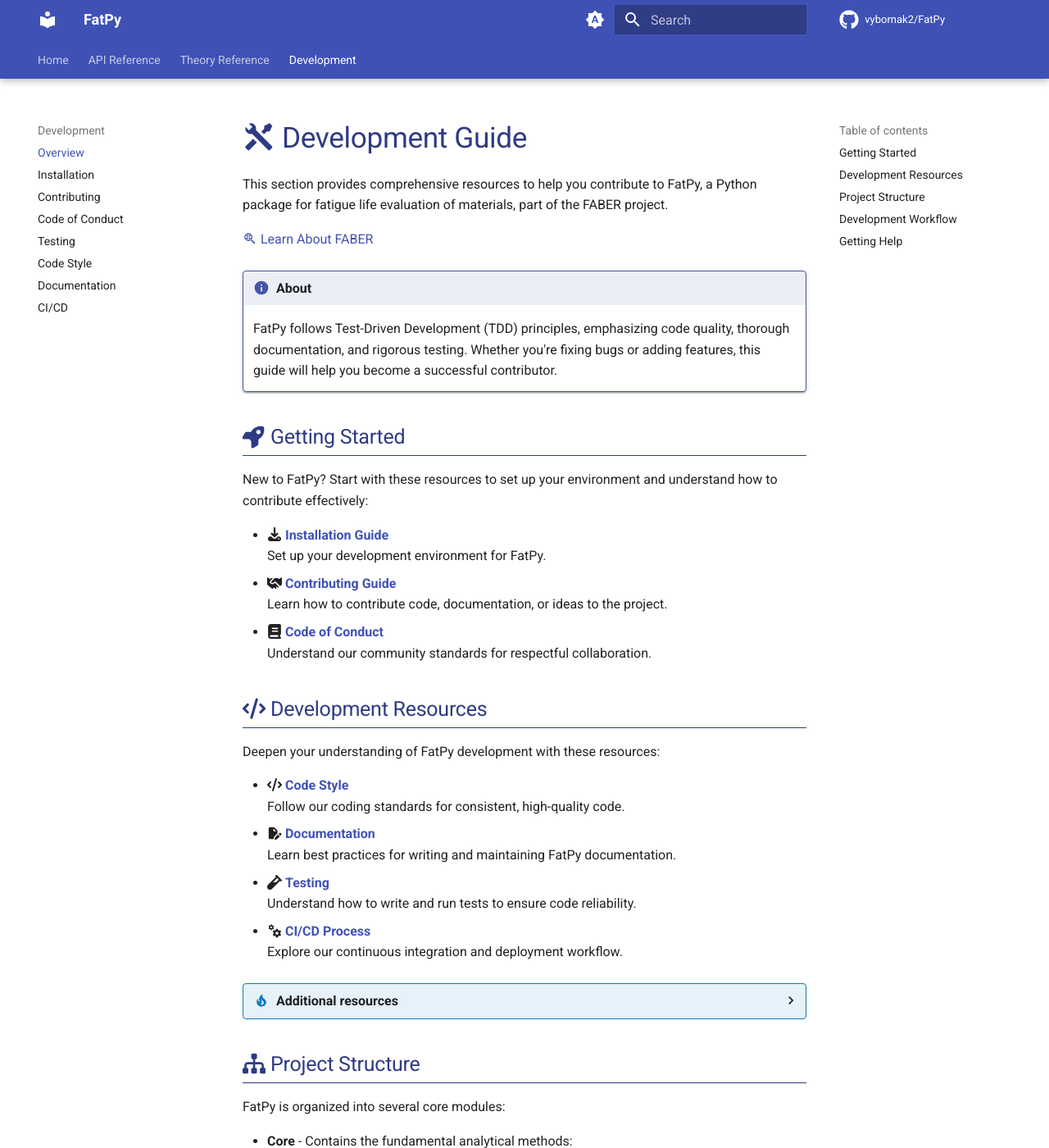
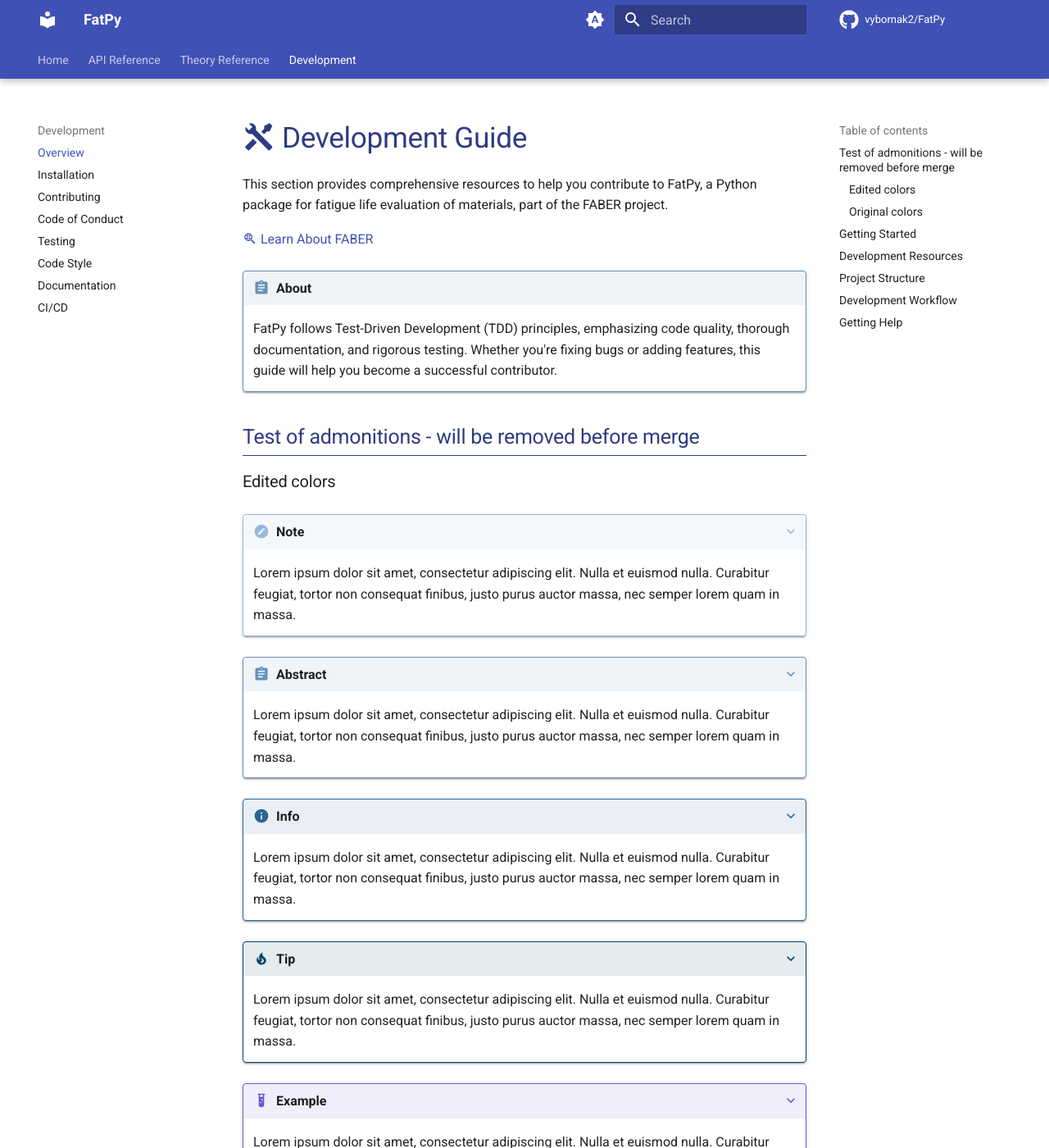
Before and after one commit to faberorg/FatPy, an MkDocs documentation site: the page built from docs/development/index.md, in a window 1280 px wide and 1400 px high. Shown: the whole window at 82% size. Built offline with MkDocs 1.6.1 and Material for MkDocs 9.7.7, drawn with Linux system fonts in a browser that asks for light colours; comment, search, counter and statistics services are not loaded; some of the changed text lies outside the part shown.

Commit message:
Custom admonition colors and navigation fix

```diff
--- a/docs/development/index.md
+++ b/docs/development/index.md
@@ -8,8 +8,76 @@
 
 [:material-search-web: Learn About FABER](../faber_cost.md)
 
-!!! custom-info "About"
+!!! abstract "About"
     FatPy follows Test-Driven Development (TDD) principles, emphasizing code quality, thorough documentation, and rigorous testing. Whether you're fixing bugs or adding features, this guide will help you become a successful contributor.
+
+## Test of admonitions - will be removed before merge
+
+### Edited colors
+
+???+ note
+    Lorem ipsum dolor sit amet, consectetur adipiscing elit. Nulla et
+    euismod nulla. Curabitur feugiat, tortor non consequat finibus, justo
+    purus auctor massa, nec semper lorem quam in massa.
+
+???+ abstract
+    Lorem ipsum dolor sit amet, consectetur adipiscing elit. Nulla et
+    euismod nulla. Curabitur feugiat, tortor non consequat finibus, justo
+    purus auctor massa, nec semper lorem quam in massa.
+
+???+ info
+    Lorem ipsum dolor sit amet, consectetur adipiscing elit. Nulla et
+    euismod nulla. Curabitur feugiat, tortor non consequat finibus, justo
+    purus auctor massa, nec semper lorem quam in massa.
+
+???+ tip
+    Lorem ipsum dolor sit amet, consectetur adipiscing elit. Nulla et
+    euismod nulla. Curabitur feugiat, tortor non consequat finibus, justo
+    purus auctor massa, nec semper lorem quam in massa.
+
+???+ example
+    Lorem ipsum dolor sit amet, consectetur adipiscing elit. Nulla et
+    euismod nulla. Curabitur feugiat, tortor non consequat finibus, justo
+    purus auctor massa, nec semper lorem quam in massa.
+
+---
+
+### Original colors
+
+!!! success
+    Lorem ipsum dolor sit amet, consectetur adipiscing elit. Nulla et
+    euismod nulla. Curabitur feugiat, tortor non consequat finibus, justo
+    purus auctor massa, nec semper lorem quam in massa.
+
+!!! question
+    Lorem ipsum dolor sit amet, consectetur adipiscing elit. Nulla et
+    euismod nulla. Curabitur feugiat, tortor non consequat finibus, justo
+    purus auctor massa, nec semper lorem quam in massa.
+
+!!! warning
+    Lorem ipsum dolor sit amet, consectetur adipiscing elit. Nulla et
+    euismod nulla. Curabitur feugiat, tortor non consequat finibus, justo
+    purus auctor massa, nec semper lorem quam in massa.
+
+!!! failure
+    Lorem ipsum dolor sit amet, consectetur adipiscing elit. Nulla et
+    euismod nulla. Curabitur feugiat, tortor non consequat finibus, justo
+    purus auctor massa, nec semper lorem quam in massa.
+
+!!! danger
+    Lorem ipsum dolor sit amet, consectetur adipiscing elit. Nulla et
+    euismod nulla. Curabitur feugiat, tortor non consequat finibus, justo
+    purus auctor massa, nec semper lorem quam in massa.
+
+!!! bug
+    Lorem ipsum dolor sit amet, consectetur adipiscing elit. Nulla et
+    euismod nulla. Curabitur feugiat, tortor non consequat finibus, justo
+    purus auctor massa, nec semper lorem quam in massa.
+
+!!! quote
+    Lorem ipsum dolor sit amet, consectetur adipiscing elit. Nulla et
+    euismod nulla. Curabitur feugiat, tortor non consequat finibus, justo
+    purus auctor massa, nec semper lorem quam in massa.
 
 ## :fontawesome-solid-rocket: Getting Started
 
--- a/docs/stylesheets/extra.css
+++ b/docs/stylesheets/extra.css
@@ -15,24 +15,34 @@
 /* Define custom colors for headings */
 --fatpy-heading1-color: var(--md-primary-fg-color--light);
 --fatpy-heading2-color: var(--md-primary-fg-color--light);
---fatpy-light-color:                 rgb(12, 123, 192);
---fatpy-dark-color:                  rgb(70, 86, 168);
 
-/* Define custom colors and icons for admonitions */
---custom-info-color: var(--fatpy-dark-color);
---custom-tip-color: var(--fatpy-light-color);
+/* Defined custom colors for admonitions in light mode */
+--custom-note-color: #98b8d8;
+--custom-abstract-color: #6490bc;
+--custom-info-color: #296595;
+--custom-tip-color: #034670;
+--custom-example-color: #6a5acd;
+
+/* Define custom icons for admonitions - set to existing standard icons */
+--md-admonition-icon--custom-note: var(--md-admonition-icon--note);
+--md-admonition-icon--custom-abstract: var(--md-admonition-icon--abstract);
 --md-admonition-icon--custom-info: var(--md-admonition-icon--info);
 --md-admonition-icon--custom-tip: var(--md-admonition-icon--tip);
+--md-admonition-icon--custom-example: var(--md-admonition-icon--example);
+
 }
 
 /* Dark mode (Material for MkDocs uses "slate" as the dark scheme) */
 [data-md-color-scheme="slate"] {
-    --fatpy-heading1-color: var(--md-primary-fg-color--dark);
-    --fatpy-heading2-color: var(--md-primary-fg-color--dark);
+  --fatpy-heading1-color: var(--md-primary-fg-color--dark);
+  --fatpy-heading2-color: var(--md-primary-fg-color--dark);
 
-    /* Define Dark mode colors for admonitions */
-    --custom-info-color: var(--fatpy-dark-color);
-    --custom-tip-color: var(--fatpy-light-color);
+  /* Define Dark mode colors for admonitions */
+  --custom-note-color: #1b4e96;
+  --custom-abstract-color: #245fb2;
+  --custom-info-color: #517fbf;
+  --custom-tip-color: #79a1d8;
+  --custom-example-color: #9385ff;
 }
 
 /* Page headers */
@@ -129,45 +139,124 @@
 }
 
 /* Mobile improvements */
-@media screen and (max-width: 76.1875em) {
+/* @media screen and (max-width: 76.1875em) {
     .md-nav--primary .md-nav__title {
         font-size: 1.2rem;
         padding: 1rem;
     }
+} */
+
+/* Modified admonition styles for Abstract */
+.md-typeset .admonition.abstract,
+.md-typeset details.abstract {
+  border-color: var(--custom-abstract-color);
 }
 
-/* Custom admonition styles for info */
-.md-typeset .admonition.custom-info,
-.md-typeset details.custom-info {
+.md-typeset .abstract > .admonition-title,
+.md-typeset .abstract > summary {
+    background-color: color-mix(in srgb, var(--custom-abstract-color) 10%, transparent);
+}
+
+.md-typeset .abstract > .admonition-title::before,
+.md-typeset .abstract > summary::before {
+  background-color: var(--custom-abstract-color);
+  -webkit-mask-image: var(--md-admonition-icon--custom-abstract);
+          mask-image: var(--md-admonition-icon--custom-abstract);
+}
+
+.md-typeset .abstract > .admonition-title::after,
+.md-typeset .abstract > summary::after {
+  background-color: var(--custom-abstract-color);
+}
+
+/* Modified admonition styles for Note */
+.md-typeset .admonition.note,
+.md-typeset details.note {
+  border-color: var(--custom-note-color);
+}
+
+.md-typeset .note > .admonition-title,
+.md-typeset .note > summary {
+    background-color: color-mix(in srgb, var(--custom-note-color) 10%, transparent);
+}
+
+.md-typeset .note > .admonition-title::before,
+.md-typeset .note > summary::before {
+  background-color: var(--custom-note-color);
+  -webkit-mask-image: var(--md-admonition-icon--custom-note);
+          mask-image: var(--md-admonition-icon--custom-note);
+}
+
+.md-typeset .note > .admonition-title::after,
+.md-typeset .note > summary::after {
+  background-color: var(--custom-note-color);
+}
+
+/* Modified admonition styles for Info */
+.md-typeset .admonition.info,
+.md-typeset details.info {
   border-color: var(--custom-info-color);
 }
 
-.md-typeset .custom-info > .admonition-title,
-.md-typeset .custom-info > summary {
+.md-typeset .info > .admonition-title,
+.md-typeset .info > summary {
     background-color: color-mix(in srgb, var(--custom-info-color) 10%, transparent);
 }
 
-.md-typeset .custom-info > .admonition-title::before,
-.md-typeset .custom-info > summary::before {
+.md-typeset .info > .admonition-title::before,
+.md-typeset .info > summary::before {
   background-color: var(--custom-info-color);
   -webkit-mask-image: var(--md-admonition-icon--custom-info);
           mask-image: var(--md-admonition-icon--custom-info);
 }
 
-/* Custom admonition styles for Tip */
-.md-typeset .admonition.custom-tip,
-.md-typeset details.custom-tip {
+.md-typeset .info > .admonition-title::after,
+.md-typeset .info > summary::after {
+  background-color: var(--custom-info-color);
+}
+
+/* Modified admonition styles for Tip */
+.md-typeset .admonition.tip,
+.md-typeset details.tip {
   border-color: var(--custom-tip-color);
 }
 
-.md-typeset .custom-tip > .admonition-title,
-.md-typeset .custom-tip > summary {
+.md-typeset .tip > .admonition-title,
+.md-typeset .tip > summary {
     background-color: color-mix(in srgb, var(--custom-tip-color) 10%, transparent);
 }
 
-.md-typeset .custom-tip > .admonition-title::before,
-.md-typeset .custom-tip > summary::before {
+.md-typeset .tip > .admonition-title::before,
+.md-typeset .tip > summary::before {
   background-color: var(--custom-tip-color);
   -webkit-mask-image: var(--md-admonition-icon--custom-tip);
           mask-image: var(--md-admonition-icon--custom-tip);
 }
+
+.md-typeset .tip > .admonition-title::after,
+.md-typeset .tip > summary::after {
+  background-color: var(--custom-tip-color);
+}
+
+/* Modified admonition styles for Example */
+.md-typeset .admonition.example,
+.md-typeset details.example {
+  border-color: var(--custom-example-color);
+}
+
+.md-typeset .example > .admonition-title,
+.md-typeset .example > summary {
+    background-color: color-mix(in srgb, var(--custom-example-color) 10%, transparent);
+}
+
+.md-typeset .example > .admonition-title::before,
+.md-typeset .example > summary::before {
+  background-color: var(--custom-example-color);
+  -webkit-mask-image: var(--md-admonition-icon--custom-example);
+          mask-image: var(--md-admonition-icon--custom-example);
+}
+
+.md-typeset .example > .admonition-title::after,
+.md-typeset .example > summary::after {
+  background-color: var(--custom-example-color);
+}
--- a/mkdocs.yml
+++ b/mkdocs.yml
@@ -41,6 +41,8 @@
     - content.tooltips
   icon:
     repo: fontawesome/brands/github
+  # logo: images/logo.png
+  # favicon: images/logo.png
   font:
     text: Roboto
     code: Roboto Mono
```
Also changed, not shown: other parts of docs/development/index.md (+1 -1 lines), docs/index.md (+1 -1 lines).
